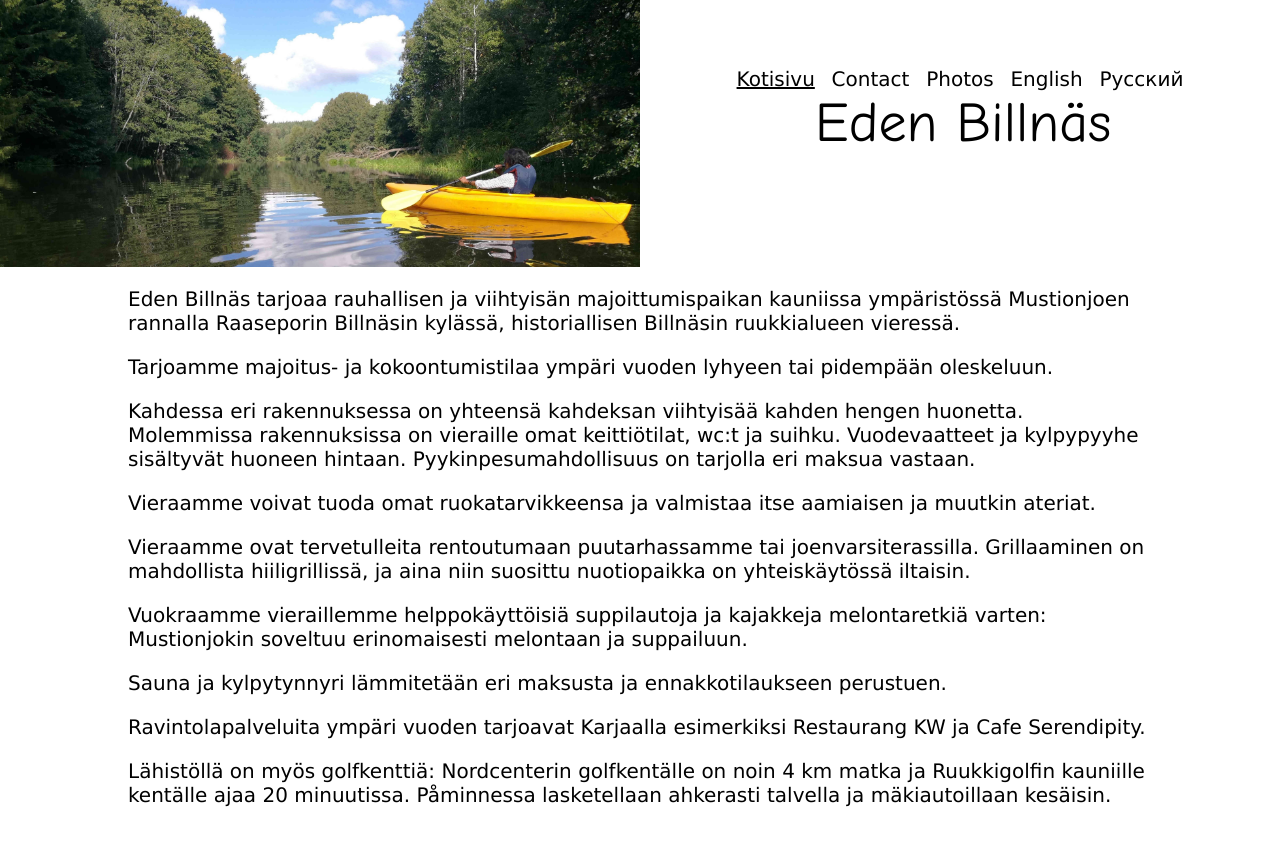
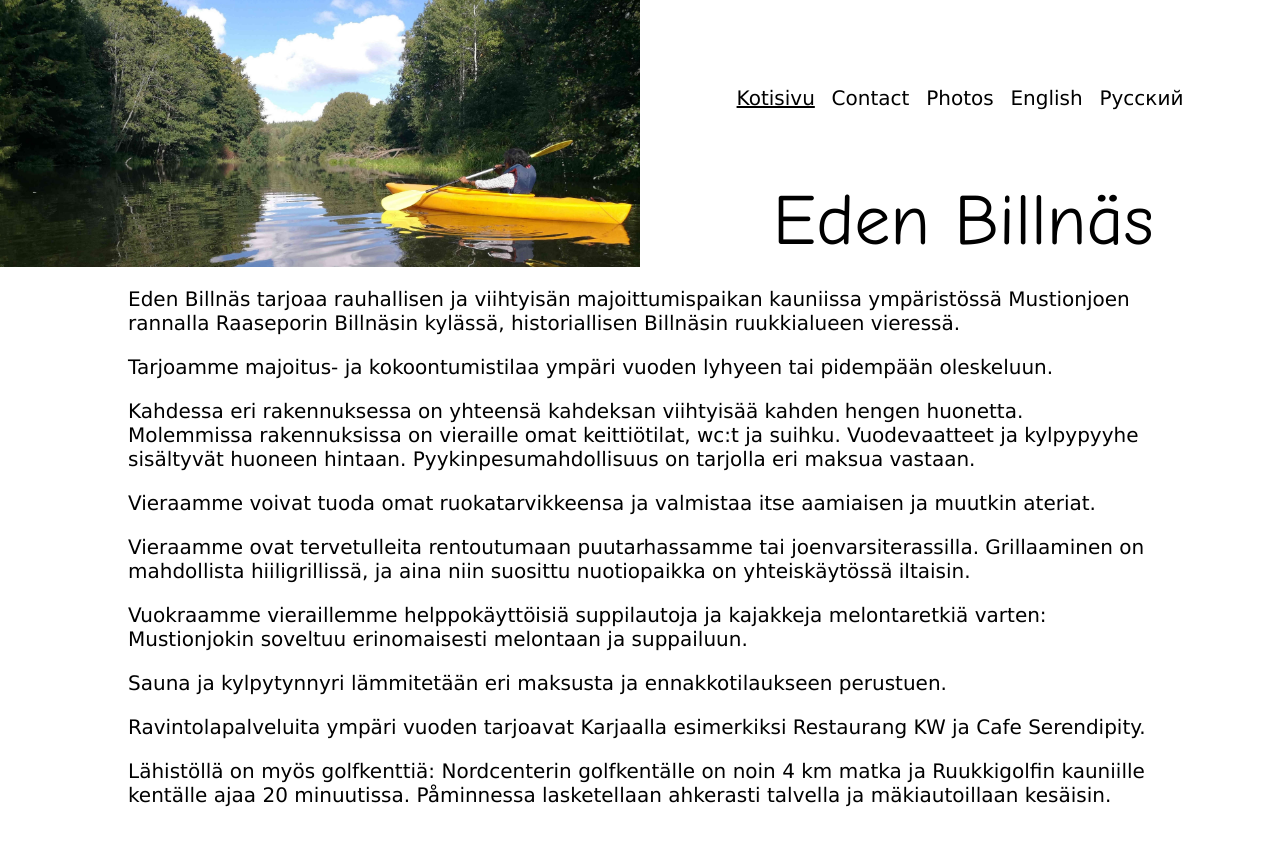
Before and after one commit to Alsou-Kadyrova/Alsou-Kadyrova.github.io, a plain HTML site: page index.html in a window 1280 px wide. Drawn offline with Linux system fonts and the light colour scheme.

Commit message:
Update CSS.css

```diff
--- a/CSS.css
+++ b/CSS.css
@@ -14,7 +14,7 @@ img{
 .menu2{
     position: relative;
     left: 50%;
-    top: 100%;
+    top: 200%;
     text-align: center;
     width: 50%;
     margin: 0;
@@ -28,7 +28,7 @@ img{
 }
 .h{
     position: relative;
-    font-size: 7vh;
+    font-size: 9vh;
     font-family: Comic Sans MS,Verdana,Helvetica;
     font-style: normal;
     color: #000000;
```
